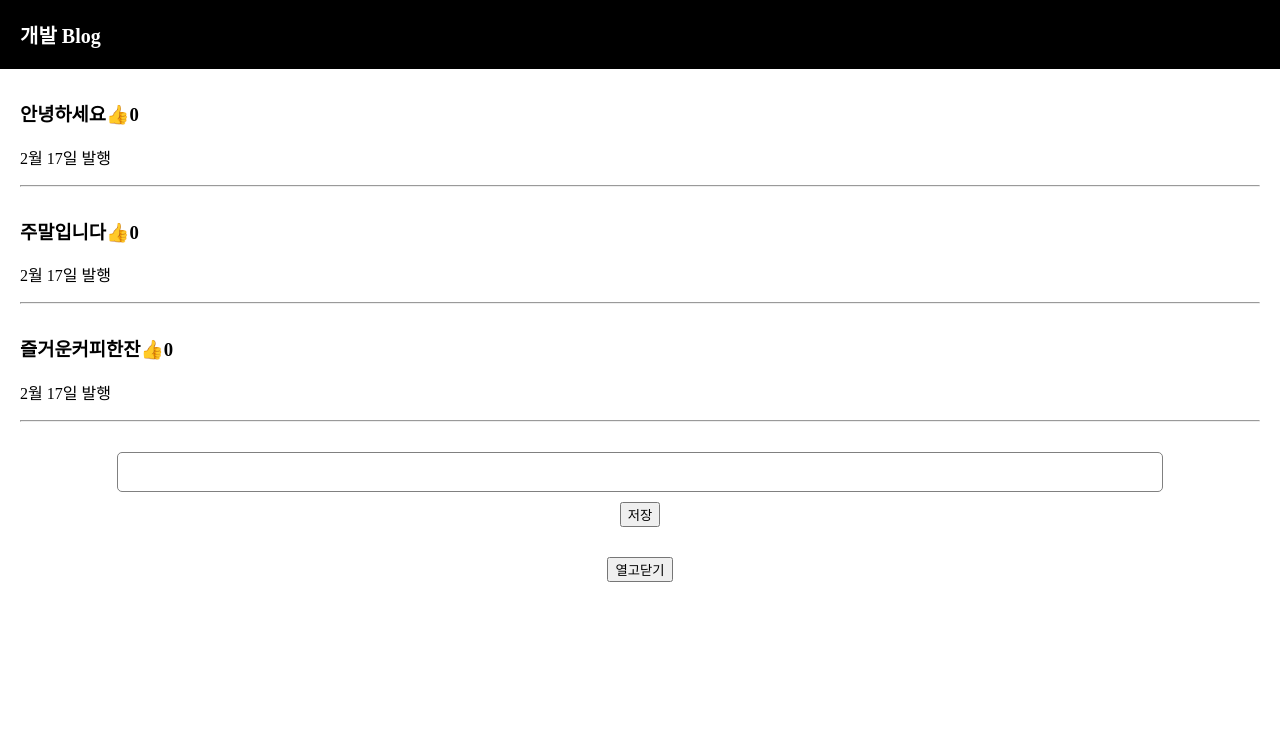
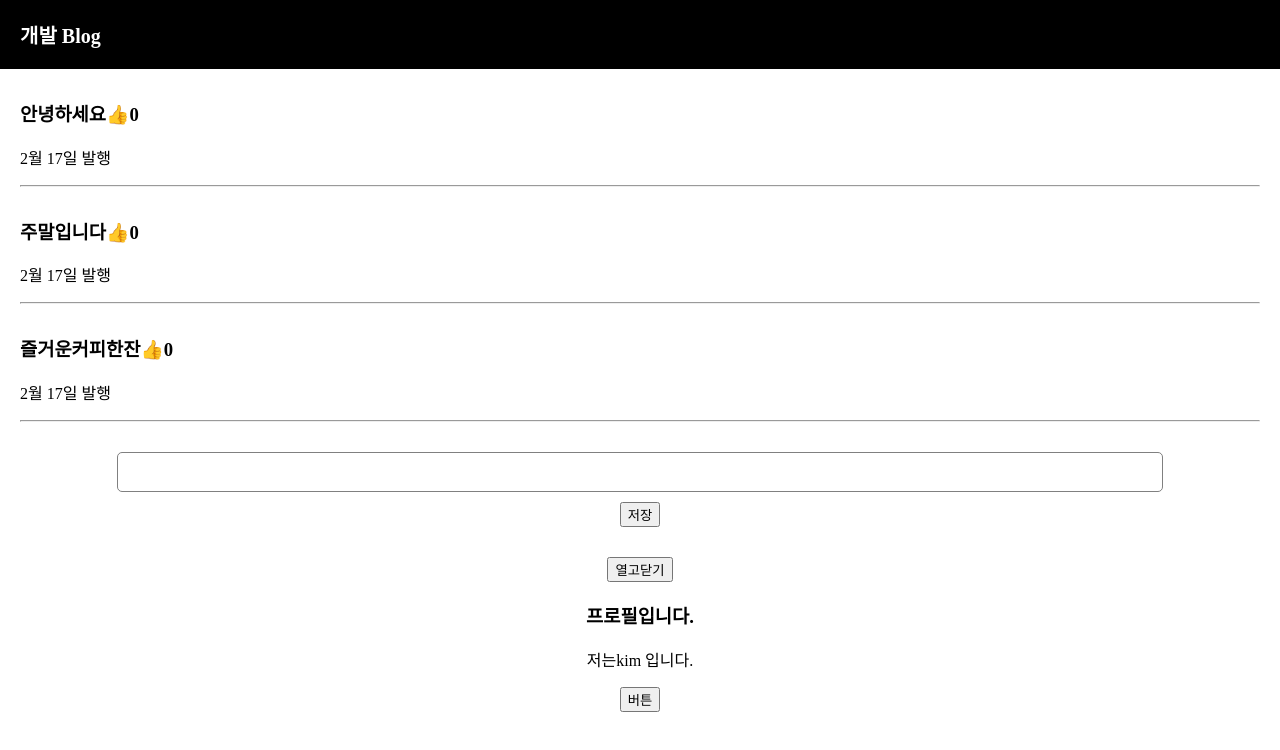
Before and after one commit to jhunderdog/ReactProject-blog, a React (Create React App) app: page / in a window 1280 px wide. Shown: the top 750 px of the page. Built offline with nearby package versions, Linux system fonts and the light colour scheme.

Commit message:
old react

```diff
--- a/src/App.js
+++ b/src/App.js
@@ -71,6 +71,8 @@
         열고닫기
       </button>
 
+      <Profile />
+
       {modal === true ? (
         <Modal 글제목={글제목} 누른제목={누른제목}></Modal>
       ) : null}
@@ -90,4 +92,24 @@
     </>
   );
 }
+
+class Profile extends React.Component {
+  constructor() {
+    super();
+    this.state = { name: "kim", age: 30 };
+  }
+
+  changeName = () => {
+    this.setState({ name: "park" });
+  };
+  render() {
+    return (
+      <div>
+        <h3>프로필입니다.</h3>
+        <p>저는{this.state.name} 입니다.</p>
+        <button onClick={this.changeName}>버튼</button>
+      </div>
+    );
+  }
+}
 export default App;
```
